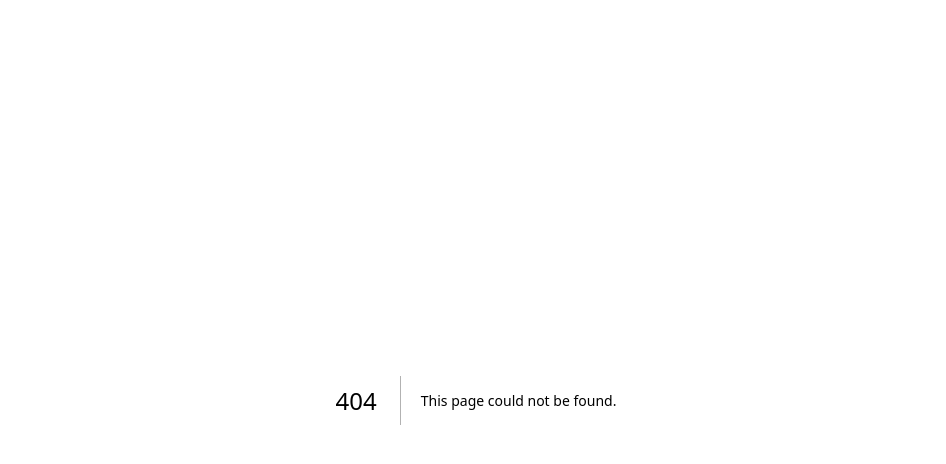
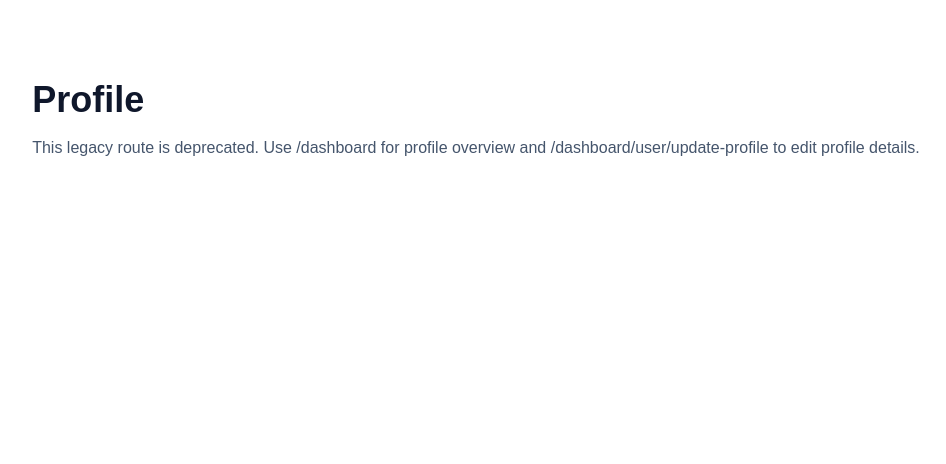
Before and after one commit to Hey-Ismail/legal-ease-client, a Next.js app: page /dashboard/profile in a window 1280 px wide. Before the commit this address had no page. Shown: the top 464 px of the page, without its empty margins (164-1110 px from the left). Built offline with nearby package versions, Linux system fonts and the light colour scheme.

Commit message:
created profile  dashbaord

```diff
--- /dev/null
+++ b/src/app/dashboard/profile/page.jsx
@@ -0,0 +1,11 @@
+export default function DashboardProfilePage() {
+  return (
+    <section className="max-w-5xl mx-auto px-5 py-20">
+      <h1 className="text-4xl font-bold text-slate-900">Profile</h1>
+      <p className="mt-4 text-slate-600">
+        This legacy route is deprecated. Use /dashboard for profile overview
+        and /dashboard/user/update-profile to edit profile details.
+      </p>
+    </section>
+  );
+}
```
